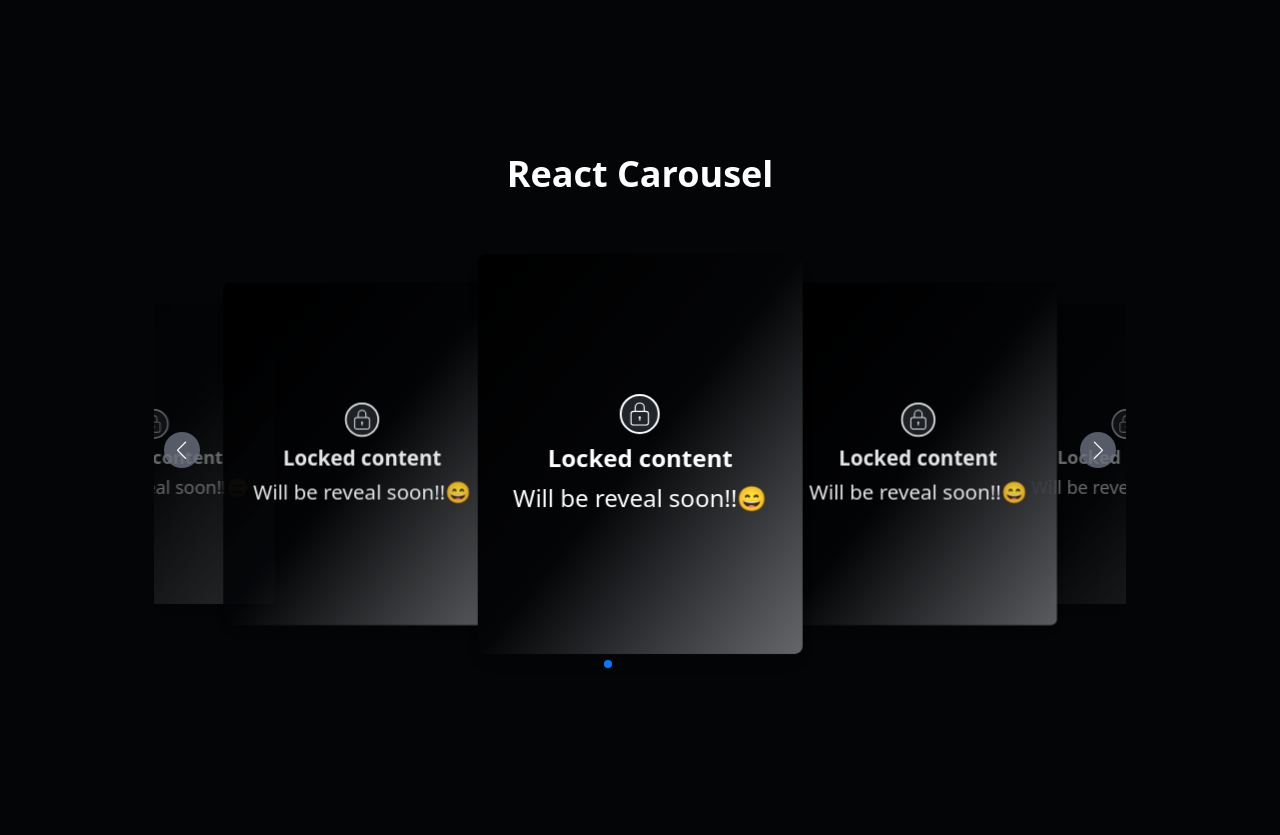
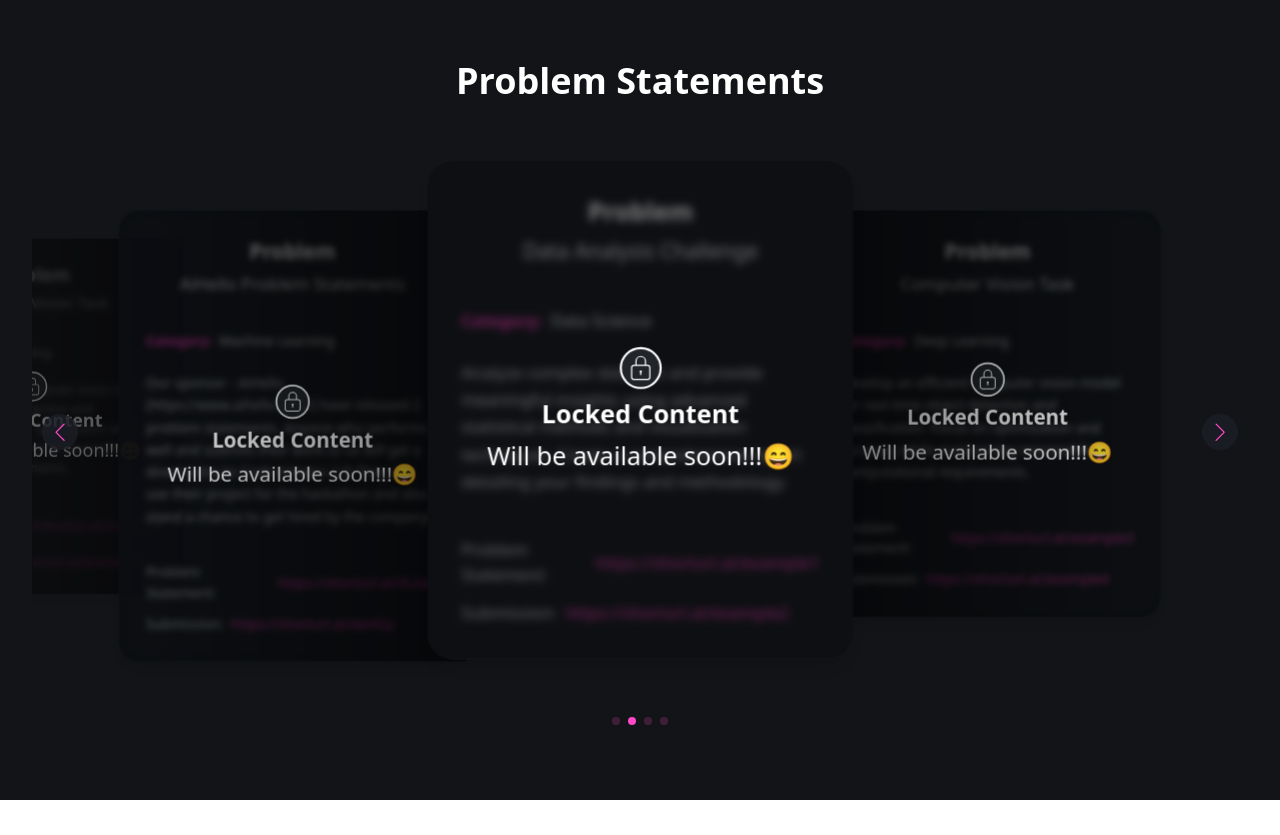
Before and after one commit to Shreyas20004/Swiper-carousel, a React (Vite) app: page / in a window 1280 px wide. After the commit the page ends 800 px from the top, so only its background shows below. Built offline with nearby package versions, Linux system fonts and the light colour scheme.

Commit message:
Some Improvements to ui

```diff
--- a/package.json
+++ b/package.json
@@ -11,6 +11,7 @@
   },
   "dependencies": {
     "autoprefixer": "^10.4.20",
+    "framer-motion": "^12.0.5",
     "postcss": "^8.5.1",
     "react": "^18.3.1",
     "react-dom": "^18.3.1",
--- a/src/App.jsx
+++ b/src/App.jsx
@@ -1,40 +1,48 @@
 import Carousel from "./components/Carousel"
+
 const carouselItems = [
   {
     id: 1,
-    title: "Locked content",
-    description: "Will be reveal soon!!😄",
-
+    title: "AiHello Problem Statements",
+    category: "Machine Learning",
+    description:
+      "Our sponsor - AiHello (https://www.aihello.com/) have released 2 problem statements. Anyone who performs well and submits their work to us will get a direct entry to Code Kshetra 2.0! They can use their project for the hackathon and also stand a chance to get hired by the company!!!",
+    problemLink: "https://shorturl.at/VLAaq",
+    submissionLink: "https://shorturl.at/ew4Gy",
   },
   {
     id: 2,
-    title: "Locked content",
-    description: "Will be reveal soon!!😄",
-
+    title: "Data Analysis Challenge",
+    category: "Data Science",
+    description:
+      "Analyze complex datasets and provide meaningful insights using advanced statistical methods and visualization techniques. Create a comprehensive report detailing your findings and methodology.",
+    problemLink: "https://shorturl.at/example1",
+    submissionLink: "https://shorturl.at/example2",
   },
   {
     id: 3,
-    title: "Locked content",
-    description: "Will be reveal soon!!😄",
-
+    title: "Computer Vision Task",
+    category: "Deep Learning",
+    description:
+      "Develop an efficient computer vision model for real-time object detection and classification. Focus on optimization and accuracy while maintaining reasonable computational requirements.",
+    problemLink: "https://shorturl.at/example3",
+    submissionLink: "https://shorturl.at/example4",
   },
   {
     id: 4,
-    title: "Locked content",
-    description: "Will be reveal soon!!😄",
-  },
-  {
-    id: 5,
-    title: "Locked content",
-    description: "Will be reveal soon!!😄",
-
+    title: "Computer Vision Task",
+    category: "Deep Learning",
+    description:
+      "Develop an efficient computer vision model for real-time object detection and classification. Focus on optimization and accuracy while maintaining reasonable computational requirements.",
+    problemLink: "https://shorturl.at/example3",
+    submissionLink: "https://shorturl.at/example4",
   },
 ]
 
 function App() {
   return (
-    <div className="flex flex-col items-center justify-center min-h-screen p-[12vw] text-white bg-[#040507]">
-      <h1 className="mb-8 text-4xl font-bold">React Carousel</h1>
+    <div className="min-h-screen flex flex-col items-center justify-center p-4 sm:p-8 bg-[#121417]">
+      <h1 className="mb-8 text-3xl font-bold text-center text-white sm:text-4xl">Problem Statements</h1>
       <Carousel items={carouselItems} />
     </div>
   )
--- a/src/components/Card.jsx
+++ b/src/components/Card.jsx
@@ -1,29 +1,73 @@
 /* eslint-disable react/prop-types */
 import { CiLock } from "react-icons/ci";
-const Card = ({ title, description }) => {
+import Overlap from "./Overlap";
+
+const Card = ({ title, category, description, problemLink, submissionLink }) => {
     let screen = window.screen.width
     const sizeAdjust = (screen) => {
-        if(screen >= 640){
+        if (screen >= 640) {
             return 40
-        }else if(screen >= 1024){
+        } else if (screen >= 1024) {
             return 50
-        }else{
+        } else {
             return 30
         }
     }
     return (
-       <div className="relative w-full h-[50vh] my-7 rounded-lg overflow-hidden shadow-lg transition-all duration-300 ease-in-out transform hover:scale-105 ">  {/*xs:min-w-[40vw]*/}
-            <div className="z-0 w-full h-full bg-[#040507] blur-sm"></div>
-            <div className="absolute inset-0 z-10 flex flex-col items-center justify-center p-6  bg-gradient-to-br from-black to-[#040507,#eceff46b] " id="card">
-                <CiLock
+        <div className="card-container relative w-full min-h-[50vh] rounded-3xl overflow-hidden bg-[#1c1f26] p-8 shadow-lg transition-all duration-300 ease-in-out  ">
+            <div className="flex flex-col h-full gap-6 ">
+                {/* Header */}
+                <div className="mb-4 text-center">
+                    <Overlap/>
+                    <h3 className="text-xl text-gray-200">{title}</h3>
+                </div>
 
-                color="white"
-                size={
-                    sizeAdjust(screen)
-                }
-                className="bg-[#212429] rounded-full p-1 border-2 border-white mb-2" />
-                <h2 className="mb-2 font-bold text-white lg:text-2xl md:text-xl xs:text-sm">{title}</h2>
-                <h2 className="text-white lg:text-2xl md:text-xl xs:text-xs">{description}</h2>
+                {/* Category */}
+                <div className="flex items-center gap-2">
+                    <span className="text-[#ff47c7] font-semibold">Category:</span>
+                    <span className="text-gray-200">{category}</span>
+                </div>
+
+                {/* Description */}
+                <div className="flex-grow">
+                    <p className="leading-relaxed text-gray-300">{description}</p>
+                </div>
+
+                {/* Links */}
+                <div className="flex flex-col gap-3 mt-4">
+                    <div className="flex items-center gap-2">
+                        <span className="text-gray-300">Problem Statement:</span>
+                        <a
+                            href={problemLink}
+                            className="text-[#ff47c7] hover:text-[#ff71d4] transition-colors"
+                            target="_blank"
+                            rel="noopener noreferrer"
+                        >
+                            {problemLink}
+                        </a>
+                    </div>
+                    <div className="flex items-center gap-2">
+                        <span className="text-gray-300">Submission:</span>
+                        <a
+                            href={submissionLink}
+                            className="text-[#ff47c7] hover:text-[#ff71d4] transition-colors"
+                            target="_blank"
+                            rel="noopener noreferrer"
+                        >
+                            {submissionLink}
+                        </a>
+                    </div>
+                    <div className="absolute inset-0 z-10 flex flex-col items-center justify-center w-full h-full bg-black bg-opacity-50 backdrop-blur-sm" id="card">
+                        <CiLock
+                            color="white"
+                            size={
+                                sizeAdjust(screen)
+                            }
+                            className="bg-[#212429] rounded-full p-1 border-2 border-white mb-2" />
+                        <h2 className="mb-2 font-bold text-white lg:text-2xl md:text-xl xs:text-sm">Locked Content</h2>
+                        <h2 className="text-white lg:text-2xl md:text-xl xs:text-xsw">Will be available soon!!!😄</h2>
+                    </div>
+                </div>
             </div>
         </div>
     )
--- a/src/components/Carousel.jsx
+++ b/src/components/Carousel.jsx
@@ -1,6 +1,6 @@
 /* eslint-disable react/prop-types */
 import { Swiper, SwiperSlide } from "swiper/react"
-import { EffectCoverflow, Pagination, Navigation, Keyboard} from "swiper/modules"
+import { EffectCoverflow, Pagination, Navigation, Autoplay,Keyboard } from "swiper/modules"
 import Card from "./Card"
 
 // Import Swiper styles
@@ -19,24 +19,25 @@ const Carousel = ({ items }) => {
         slidesPerView={3}
         slidesPerGroup={1}
         loop={true}
-        autoplay={{ delay:500 }}
+        autoplay={{
+          delay: 3000,
+          disableOnInteraction: false,
+          pauseOnMouseEnter: true,
+        }}
         coverflowEffect={{
           rotate: 0,
           stretch: 0,
           depth: 100,
           modifier: 2,
-          slideShadows: false,
+          slideShadows: true,
         }}
-        pagination={{ clickable: true}}
+        pagination={{ clickable: true }}
         navigation={{
           nextEl: ".swiper-button-next",
           prevEl: ".swiper-button-prev",
         }}
-        keyboard={{
-          enabled: true,
-        }}
-        modules={[EffectCoverflow, Pagination, Navigation, Keyboard]}
-
+        modules={[EffectCoverflow, Pagination, Navigation, Autoplay, Keyboard]}
+        className="mySwiper overflow-hidden !py-10"
         breakpoints={{
                     272: {
                       slidesPerView: 1,
@@ -51,11 +52,16 @@ const Carousel = ({ items }) => {
 
                     },
                   }}
-        className="mySwiper"
       >
         {items.map((item) => (
           <SwiperSlide key={item.id} className="swiper-slide">
-            <Card title={item.title} description={item.description} img={item.img} />
+            <Card
+              title={item.title}
+              category={item.category}
+              description={item.description}
+              problemLink={item.problemLink}
+              submissionLink={item.submissionLink}
+            />
           </SwiperSlide>
         ))}
       </Swiper>
--- /dev/null
+++ b/src/components/Overlap.jsx
@@ -0,0 +1,27 @@
+import { useState } from "react";
+
+const SlidingText = () => {
+  const [hovered, setHovered] = useState(false);
+
+  return (
+    <div
+      className="relative w-full h-10 overflow-hidden text-center "
+      onMouseEnter={() => setHovered(true)}
+      onMouseLeave={() => setHovered(false)}
+    >
+
+      <h1 className="text-2xl font-bold text-white">Problem</h1>
+
+
+      <h1
+        className={`absolute inset-0 text-2xl bg-[#211D1F] rounded-2xl brightness-110 font-bold text-white transform transition-transform duration-500 ${
+          !hovered ? "-translate-x-full" : "translate-x-0"
+        }`}
+      >
+        Statement
+      </h1>
+    </div>
+  );
+};
+
+export default SlidingText;
--- a/src/index.css
+++ b/src/index.css
@@ -2,21 +2,28 @@
 @import "tailwindcss/components";
 @import "tailwindcss/utilities";
 
+.swiper-container {
+  overflow: visible !important;
+}
+
 .swiper-slide {
   transition: all 0.3s ease;
-  opacity: 0.4;
 }
 
 .swiper-slide-active {
-  transform: scale(1.1);
-  opacity: 1;
   z-index: 2;
 }
 
-
-.swiper-slide-prev,
-.swiper-slide-next {
-  opacity: 0.9;
+@media (min-width: 1024px) {
+  .swiper-slide-active .card-container {
+    transform: scale(1.05);
+    opacity: 1 !important;
+  }
+  .swiper-slide-prev .card-container,
+  .swiper-slide-next .card-container {
+    transform: scale(1);
+    opacity: 0.9 !important;
+  }
 }
 
 .swiper-pagination {
@@ -24,22 +31,31 @@
   margin-top: 20px;
 }
 
+.swiper-pagination-bullet {
+  background: #ff47c7 !important;
+}
+
 .swiper-button-next,
 .swiper-button-prev {
-  color: #ffffff !important;
-  background-color: rgba(107, 114, 128, 0.8) !important;
-  width: 48px !important;
-  height: 48px !important;
+  color: #ff47c7 !important;
+  background-color: rgba(28, 31, 38, 0.8) !important;
+  width: 40px !important;
+  height: 40px !important;
   border-radius: 50% !important;
   transition: background-color 0.3s ease;
 }
 
 .swiper-button-next:hover,
 .swiper-button-prev:hover {
-  background-color: rgba(75, 85, 99, 0.8) !important;
+  background-color: rgba(28, 31, 38, 0.9) !important;
 }
 
 .swiper-button-next:after,
 .swiper-button-prev:after {
-  font-size: 20px !important;
+  font-size: 18px !important;
 }
+
+.card-container {
+  transition: all 0.3s ease;
+  opacity: 0.5;
+}
```
Also changed, not shown: 1 other file (tests, documents, lock files or other folders). Lines whose indentation alone changed are shown as unchanged.
